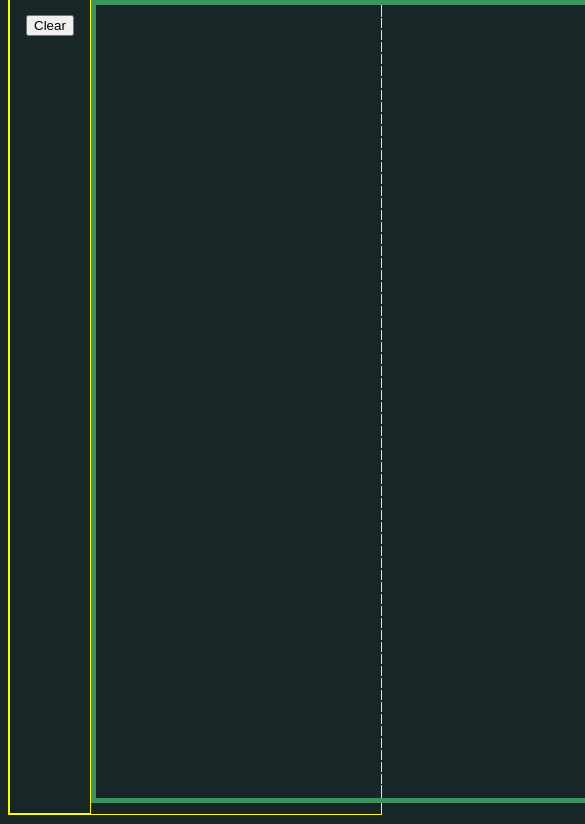
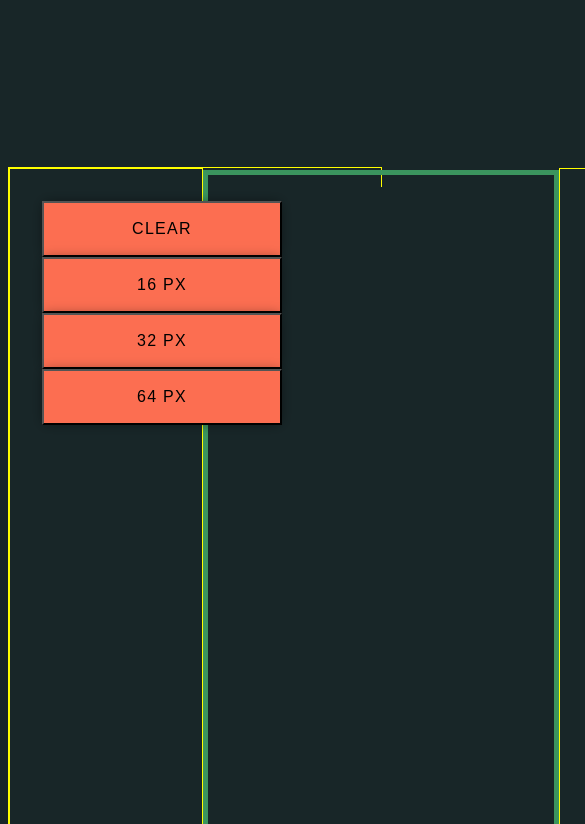
Before and after one commit to Squagilli/etch-a-sketch, a plain HTML site: page index.html in a window 390 px wide. Shown: the part 91-915 px from the top of the page, 585 px wide, since content can reach past the window. Drawn offline with Linux system fonts and the light colour scheme.

Commit message:
found some cool button styles and added them

```diff
--- a/index.html
+++ b/index.html
@@ -9,6 +9,9 @@
         <div id='box'>
             <div id='btnArea'>
                 <button class='clearBtn'></button>
+                <button class='resolutionSmall'>16 px</button>
+                <button class='resolutionMed'>32 px</button>
+                <button class='resolutionLarge'>64 px</button>
             </div>
             <div id='container'></div>
             <div id='optionsArea'>
--- a/scripts.js
+++ b/scripts.js
@@ -6,7 +6,7 @@ const clearBtn = document.querySelector('.clearBtn');
 clearBtn.innerText = 'Clear';
 
 const optBtn = document.querySelector('.options');
-optBtn.innerText = 'Options';
+optBtn.innerText = 'Colors';
 
 const header = document.querySelector('#header');
 header.innerText = 'Etch-a-Sketch';
@@ -22,8 +22,19 @@ function makeCells(rows, columns) { // generates cells of specified size
     }
 }
 
+
+const small = document.querySelector('.resolutionSmall');
+const medium = document.querySelector('.resolutionMed');
+const large = document.querySelector('resolutionLarge');
+
 let length = 64;
 let width = 64;
+
+
+
+
+
+
 
 makeCells(length, width);
 
--- a/styles.css
+++ b/styles.css
@@ -37,8 +37,59 @@ body {
 
 .cell {
     border: 0.1px solid #182628;
+}
 
-    font-size: 4px;
+button {
+  width: 15em;
+  padding: 16px 42px;
+  box-shadow: 0px 0px 12px -2px rgba(0,0,0,0.5);
+  line-height: 1.25;
+  background: #FC6E51;
+  text-decoration: none;
+  color: black;
+  font-size: 16px;
+  letter-spacing: .08em;
+  text-transform: uppercase;
+  position: relative;
+  transition: color .6s ease;
+  overflow: hidden;
+}
+
+button {
+    -webkit-filter: brightness(100%);
+    brightness(100%);
+}
+
+button:hover {
+    -webkit-filter: brightness(70%);
+    brightness(70%);
+    -webkit-transition: all 0.2s ease;
+    -moz-transition: all 0.2s ease;
+    -o-transition: all 0.2s ease;
+    -ms-transition: all 0.2s ease;
+    transition: all 0.2s ease;
+}
+
+.red {
+    background: red;
+}
+.yellow {
+    background: yellow;
+}
+.blue {
+    background: blue;
+}
+.green {
+    background: green;
+}
+.indigo {
+    background: indigo;
+}
+.violet {
+    background: violet;
+}
+.orange {
+    background: orange;
 }
 
 
@@ -51,17 +102,54 @@ body {
     width: 8em;
     height: auto;
     justify-content: flex-start;
+    align-items: center;
 
-    padding: 1em;
+    text-align: center;
+    color: #66FCF1;
+
+    padding: 2em;
 
     border: 1px solid yellow;
 }
-
+.options {
+    padding: 1em;
+}
 #header {
     display: flex;
     flex-flow: row nowrap;
     justify-content: center;
     color: #66FCF1;
 
-    height: 5em;
+    font-size: 50px;
+
+    height: 2em;
 }
+
+
+@media only screen and (max-width: 600px) {
+    #container {
+        display: grid;
+        justify-content: center;
+
+
+        grid-template-columns: repeat(16, 20px [col-start]);
+        grid-template-rows: repeat(16, 20px [row-start]);
+
+        padding: 0.8em;
+        margin-top: 0.1rem;
+
+
+        border: 5px solid #3B945E;
+
+        width: 50em;
+        height: 48em;
+    }
+    #header {
+        display: flex;
+        flex-flow: row nowrap;
+        justify-content: center;
+        color: #66FCF1;
+
+        height: 5em;
+    }
+}
```
